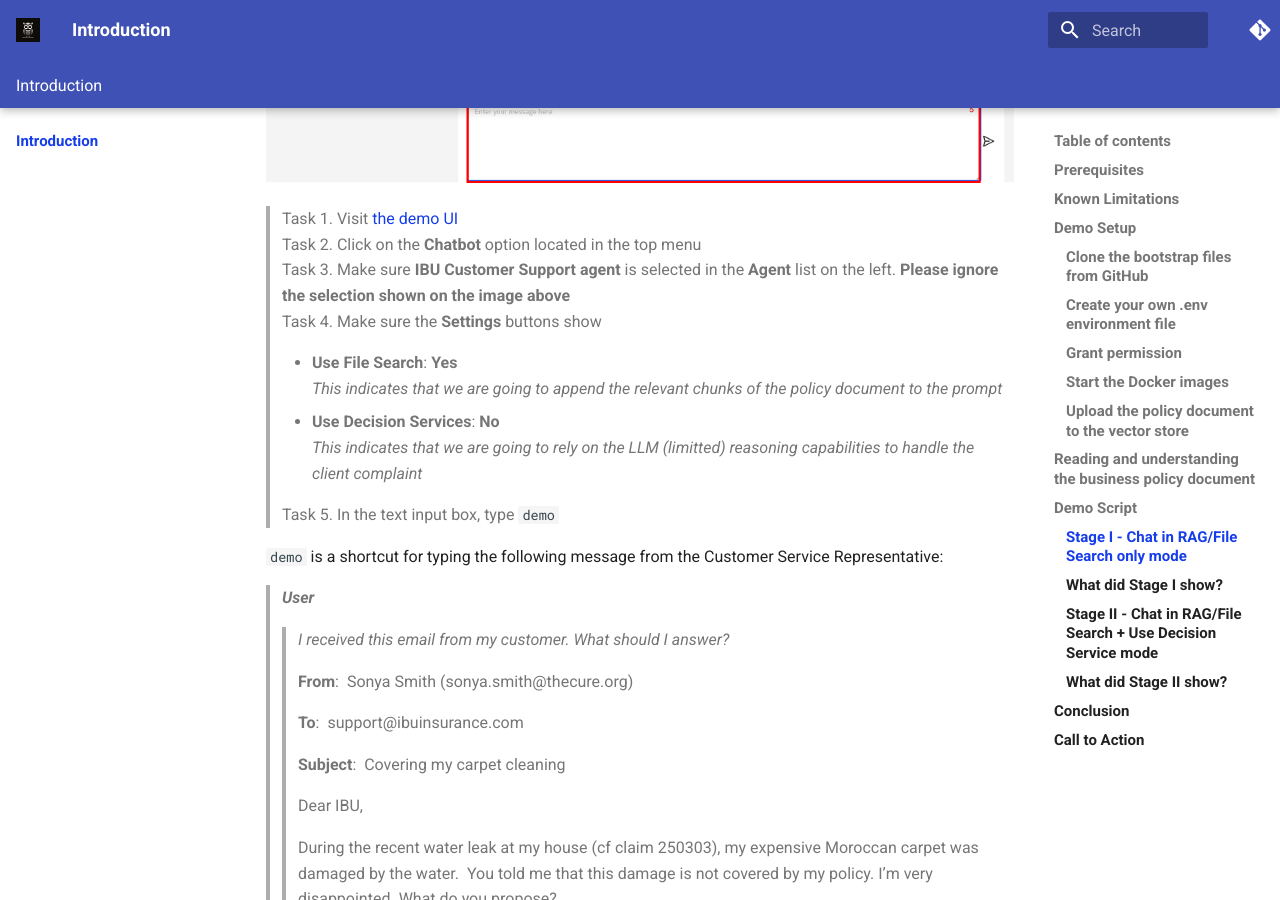
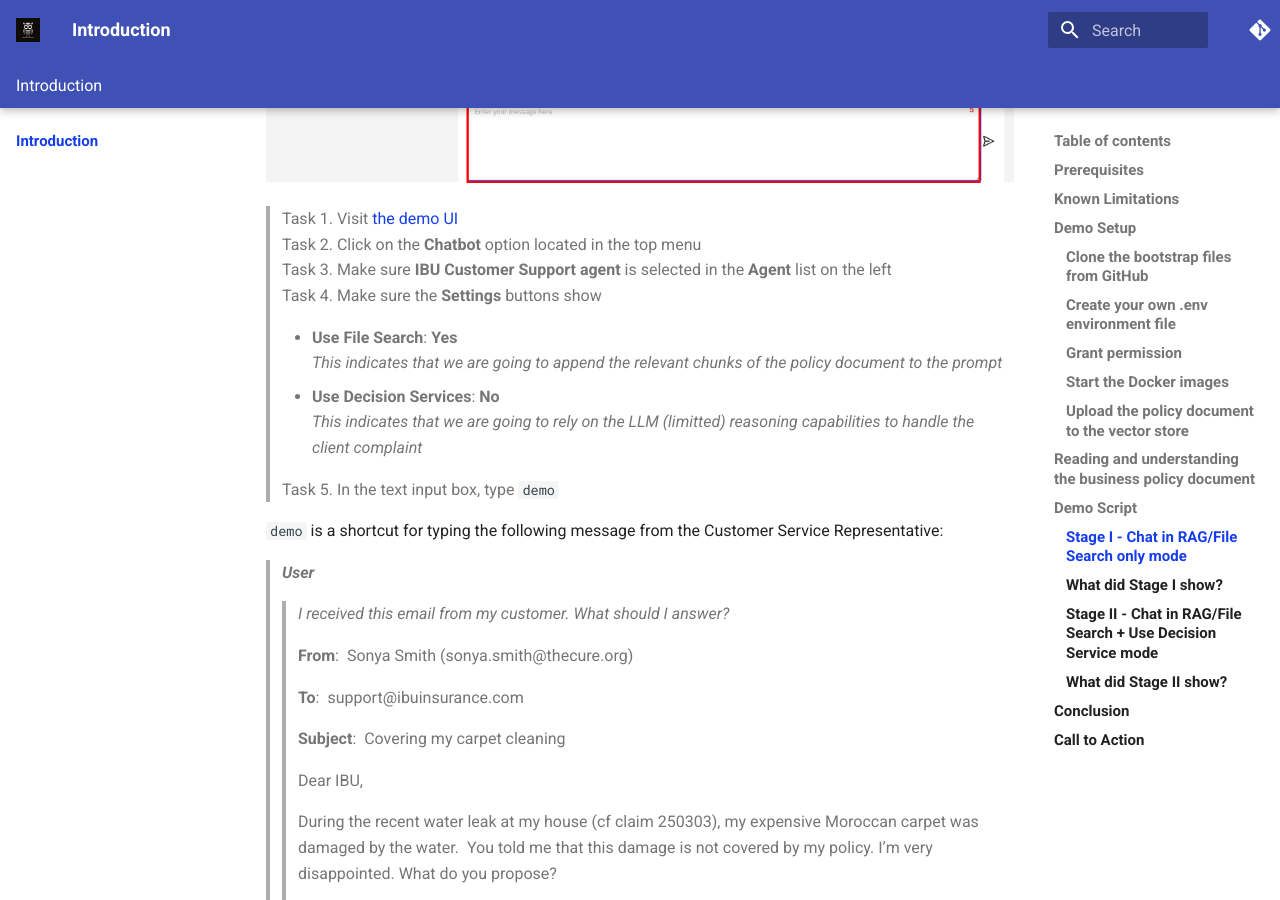
Before and after one commit to AthenaDecisionSystems/athena-ibm-techxchange, an MkDocs documentation site: the page built from docs/index.md, in a window 1280 px wide and 900 px high, scrolled down 4916 px. Built offline with MkDocs 1.6.1 and Material for MkDocs 9.7.7, drawn with Linux system fonts in a browser that asks for light colours; comment, search, counter and statistics services are not loaded.

Commit message:
Removed special instruction in Demo Script / Stage I / Task 3 (image display in mkdocs bug solved)

```diff
--- a/docs/index.md
+++ b/docs/index.md
@@ -130,7 +130,7 @@ Please follow the following script, as illustrated in the following image:
 
 > Task 1. Visit [the demo UI](http://localhost:3000/)
 > Task 2. Click on the **Chatbot** option located in the top menu
-> Task 3. Make sure **IBU Customer Support agent** is selected in the **Agent** list on the left. **Please ignore the selection shown on the image above**
+> Task 3. Make sure **IBU Customer Support agent** is selected in the **Agent** list on the left
 > Task 4. Make sure the **Settings** buttons show
 
 >    - **Use File Search**: **Yes**
```
